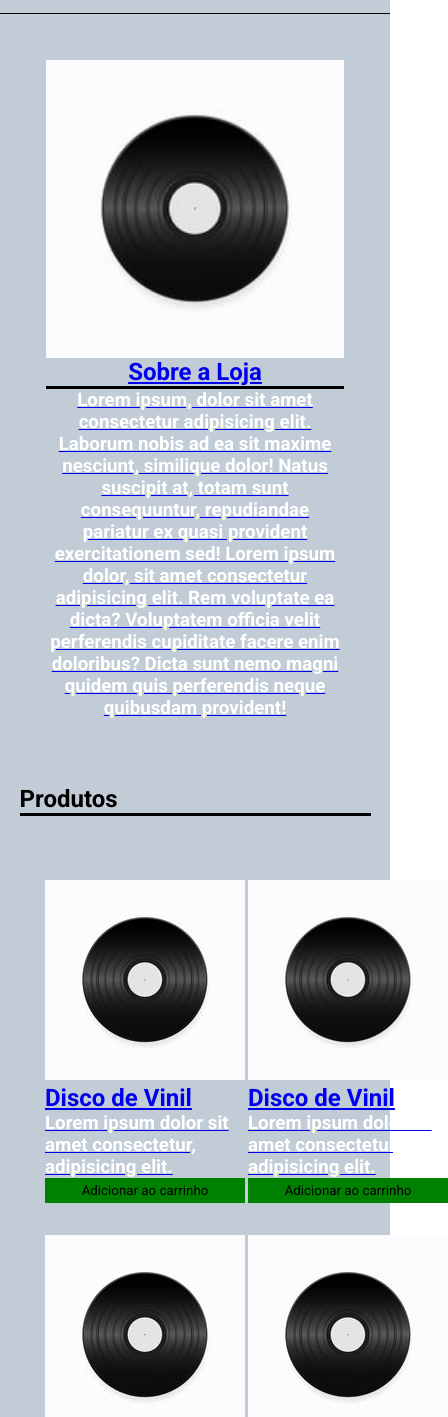
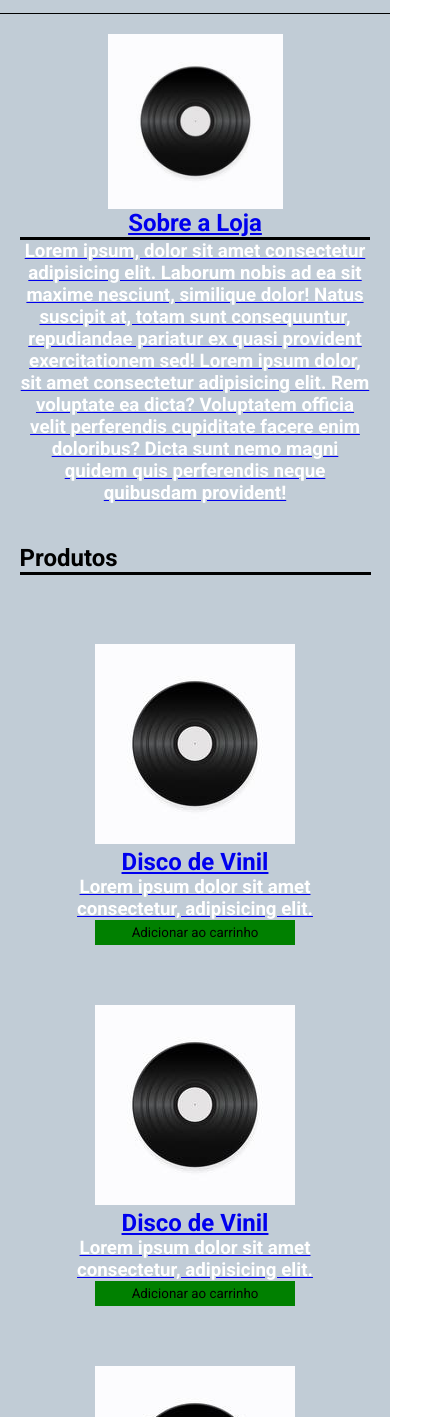
Before and after one commit to markcos1/loja_virtual, a plain HTML site: page index.html in a window 390 px wide. Shown: the part 121-1538 px from the top of the page, 448 px wide, since content can reach past the window. Drawn offline with Linux system fonts and the light colour scheme.

Commit message:
novo commit

```diff
--- a/main.css
+++ b/main.css
@@ -81,12 +81,7 @@ h3{
 
 
 
-@media (max-width:640) {
-    .noticias{
-        display: grid;
-        grid-template-columns: 1fr;
-    }
-}
+
 
 @media (max-width: 1024px) {
     .noticias {
@@ -108,9 +103,9 @@ h3{
     }
 }
 
-@media (min-width: 641px) and (max-width: 1023px) {
+@media (min-width: 767px) and (max-width: 1023px) {
     .noticias {
-        grid-template-columns: repeat(1, 1fr);
+        grid-template-columns: repeat(2, 1fr);
         padding: 100px;
         text-align: center;
 
@@ -126,3 +121,22 @@ h3{
         max-width: 50%;
     }
 }
+@media (min-width: 200px) and (max-width:640px) {
+
+    .noticias {
+        grid-template-columns: repeat(1, 1fr);
+        padding: 50px;
+        text-align: center;
+
+    }
+
+    .noticia-principal {
+        grid-template-columns: 1fr;
+        text-align: center;
+        padding: 20px;
+    }
+
+    .noticia-principal img {
+        max-width: 50%;
+    }
+}
```
